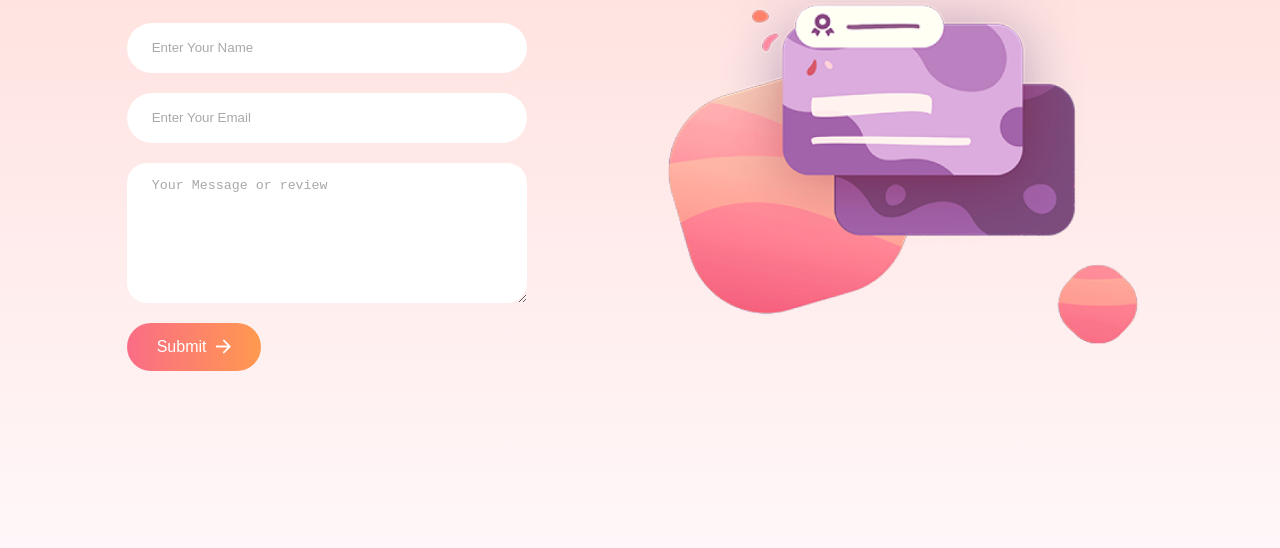
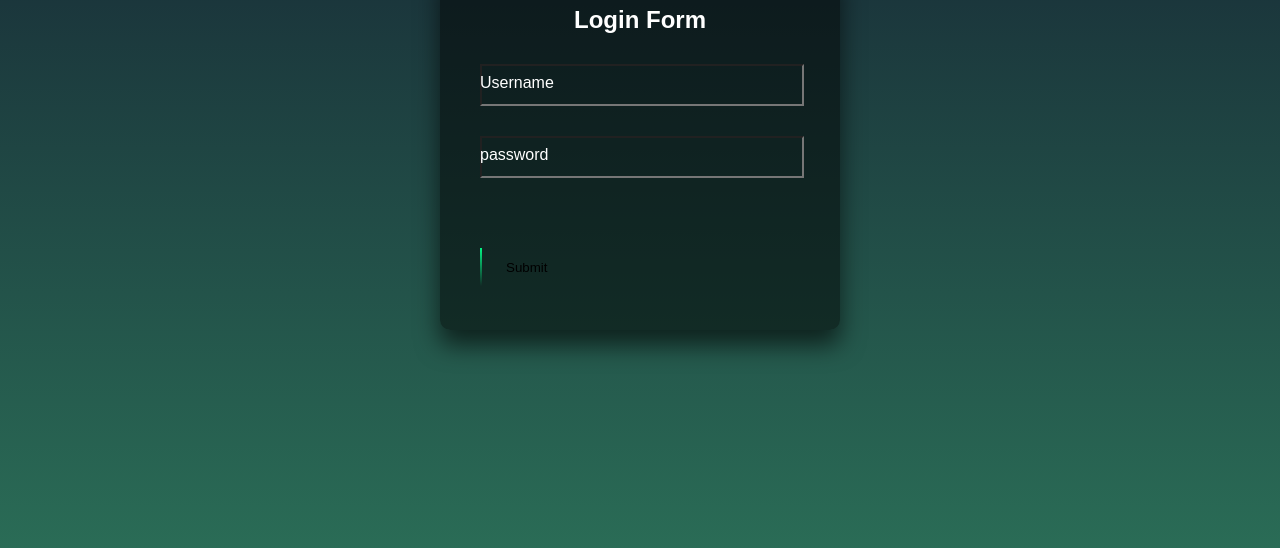
Before and after one commit to muhib1203/My-Portfolio, a website: page part-2-final-files/Contact-me.html in a window 1280 px wide. Shown: the part 252-800 px from the top of the page. Drawn offline with Linux system fonts and the light colour scheme.

```diff
--- a/part-2-final-files/Contact-me.html
+++ b/part-2-final-files/Contact-me.html
@@ -1,28 +1,221 @@
 <!DOCTYPE html>
 <html lang="en">
+
 <head>
     <meta charset="UTF-8">
+    <meta http-equiv="X-UA-Compatible" content="IE=edge">
     <meta name="viewport" content="width=device-width, initial-scale=1.0">
-    <title>Contact with Muhib Ali the coder</title>
-    <link rel="stylesheet" href="Contact-me.css">
+    <title>Login Form with Light Button</title>
+    <!-- important assets
+    linear-gradient(#141e30, #2a6c56)
+     box-shadow: 0 0 5px #03f484, 0 0 25px #03f484, 0 0 50px #03f484, 0 0 100px #03f484;
+
+    -->
+
+    <style>
+        button{
+            background: none;
+            border: none;
+
+        }
+        html {
+            height: 100%;
+        }
+
+        body {
+            margin: 0;
+            padding: 0;
+            font-family: sans-serif;
+            background: linear-gradient(#141e30, #2a6c56);
+        }
+
+        .login-box {
+            position: absolute;
+            top: 50%;
+            left: 50%;
+            width: 400px;
+            padding: 40px;
+            transform: translate(-50%, -50%);
+            background: rgba(0, 0, 0, 0.5);
+            box-sizing: border-box;
+            box-shadow: 0 15px 25px rgba(0, 0, 0, 0.6);
+            border-radius: 10px;
+        }
+
+        .login-box h2 {
+            margin: 0 0 30px;
+            padding: 0;
+            color: #fff;
+            text-align: center;
+        }
+
+        .login-box .user-box {
+            position: relative;
+        }
+
+        .login-box .user-box input {
+            width: 100%;
+            padding: 10px 0;
+            font-size: 16px;
+            color: #fff;
+            margin-bottom: 30px;
+            outline: none;
+            background: transparent;
+        }
+
+        .login-box .user-box label {
+            position: absolute;
+            top: 0;
+            left: 0;
+            padding: 10px 0;
+            font-size: 16px;
+            color: #fff;
+            pointer-events: none;
+            transition: 0.5s;
+        }
+
+        .login-box .user-box input:focus~label,
+        .login-box .user-box input:valid~label {
+            top: -20px;
+            left: 0;
+            color: #03f484;
+            font-size: 12px;
+        }
+
+        .login-box form a {
+            position: relative;
+            display: inline-block;
+            padding: 10px 20px;
+            color: #03f484;
+            font-size: 16px;
+            text-decoration: none;
+            text-transform: uppercase;
+            overflow: hidden;
+            transition: 0.5s;
+            margin-top: 40px;
+            letter-spacing: 4px;
+        }
+
+        .login-box a:hover {
+            background: #03f484;
+            color: #fff;
+            border-radius: 5px;
+            box-shadow: 0 0 5px #03f484, 0 0 25px #03f484, 0 0 50px #03f484, 0 0 100px #03f484;
+        }
+
+        .login-box a span {
+            position: absolute;
+            display: block;
+        }
+
+        .login-box a span:nth-child(1) {
+            top: 0;
+            left: -100%;
+            width: 100%;
+            height: 2px;
+            background: linear-gradient(90deg, transparent, #03f484);
+            animation: btn-anim1 1s linear infinite;
+        }
+
+        @keyframes btn-anim1 {
+            0% {
+                left: -100%;
+            }
+            50%,
+            100% {
+                left: 100%;
+            }
+        }
+
+        .login-box a span:nth-child(2) {
+            top: -100%;
+            right: 0;
+            width: 2px;
+            height: 100%;
+            background: linear-gradient(180deg, transparent, #03f484);
+            animation: btn-anim2 1s linear infinite;
+            animation-delay: 0.25s;
+        }
+
+        @keyframes btn-anim2 {
+            0% {
+                top: -100%;
+            }
+            50%,
+            100% {
+                top: 100%;
+            }
+        }
+
+        .login-box a span:nth-child(3) {
+            bottom: 0;
+            right: 100%;
+            width: 100%;
+            height: 2px;
+            background: linear-gradient(270deg, transparent, #03f484);
+            animation: btn-anim3 1s linear infinite;
+            animation-delay: 0.5s;
+        }
+
+        @keyframes btn-anim3 {
+            0% {
+                right: -100%;
+            }
+            50%,
+            100% {
+                right: 100%;
+            }
+        }
+
+        .login-box a span:nth-child(4) {
+            bottom: -100%;
+            left: 0;
+            width: 2px;
+            height: 100%;
+            background: linear-gradient(360deg, transparent, #03f484);
+            animation: btn-anim4 1s linear infinite;
+            animation-delay: 0.75s;
+        }
+
+        @keyframes btn-anim4 {
+            0% {
+                bottom: -100%;
+            }
+            50%,
+            100% {
+                bottom: 100%;
+            }
+        }
+    </style>
 </head>
-<body bgcolor="white">
-    <div class="contact-container">
+
+<body>
+    <div class="login-box">
+        <h2>Login Form</h2>
         <form action="https://api.web3forms.com/submit" method="POST" class="contact-left">
-            <div class="contact-left-title">
-                <H2 class="H2">Get In Touch</H2>
-                <hr>
+            <div class="user-box">
+                <input type="text" required>
+                <label for="">Username</label>
             </div>
-            <input type="hidden" name="access_key" value="6760f8a6-2291-459d-87de-403d9bc0c447">
-            <input type="text" name="name" id="Input" placeholder="Enter Your Name" class="input" required>
-            <input type="email" name="email" id="Input" placeholder="Enter Your Email" class="input" required>
-            <textarea name="Message" placeholder="Your Message or review " cols="30" class="input" required></textarea>
-            <button type="submit">Submit <img src="assets2.0/arrow_icon.png" alt="image"/></button>
+            <div class="user-box">
+                <input type="password" required>
+                <label for="">password</label>
+            </div>
+            <div>
+                <input type="hidden" name="access_key" value="6760f8a6-2291-459d-87de-403d9bc0c447">
+            </div>
+            <a href="">
+                <button type="submit">
+
+                    <span></span>
+                    <span></span>
+                    <span></span>
+                    <span></span>Submit
+                </button>
+            </a>
         </form>
-        <div class="contact-right">
-            <img src="assets2.0/right_img.png" alt="image"/>
-        </div>
     </div>
 
 </body>
+
 </html>
```
Also changed, not shown: part-2-final-files/index.html (+1 -0 lines).
